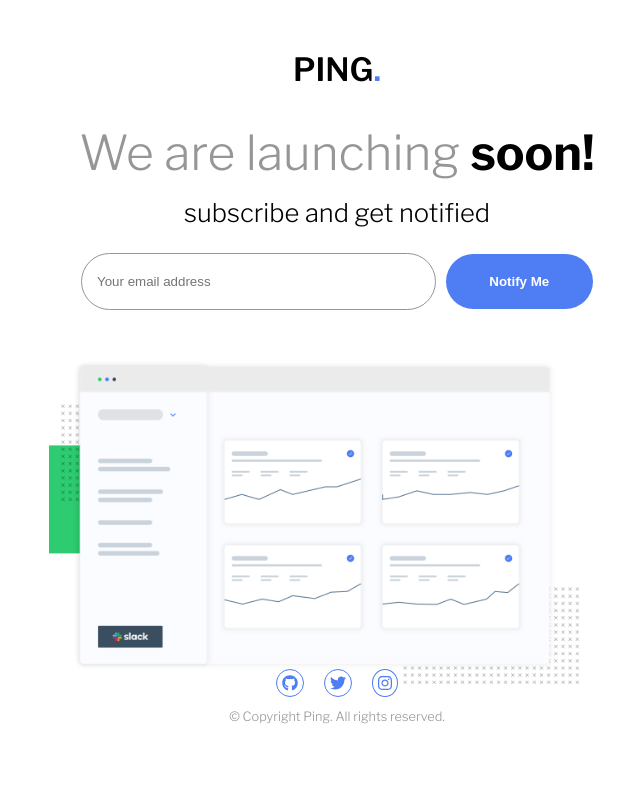
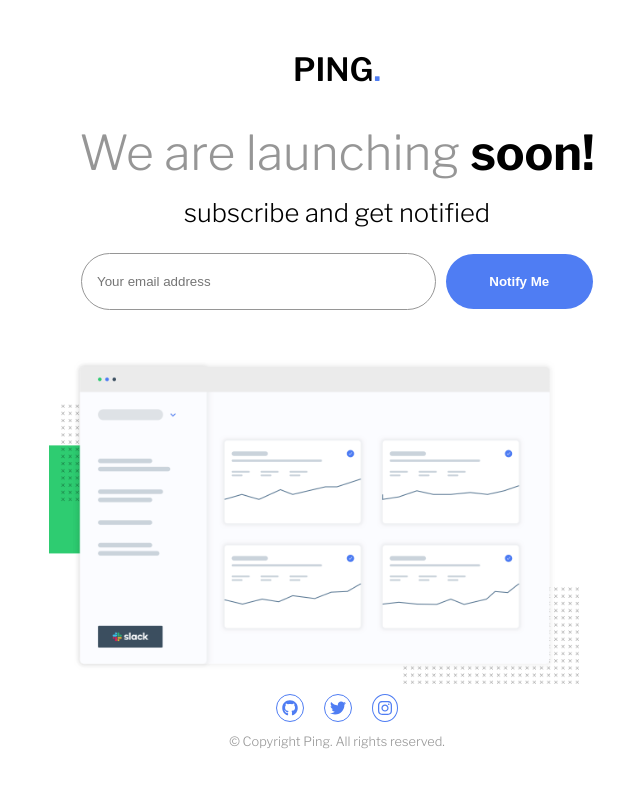
Before and after one commit to KenSparks-Dev/Ping, a React (Create React App) app: page / in a window 1280 px wide. Shown: the top 788 px of the page, without its empty margins (303-943 px from the left). Built offline with nearby package versions, Linux system fonts and the light colour scheme.

Commit message:
ping size update

```diff
--- a/src/css/ContactLinks.scss
+++ b/src/css/ContactLinks.scss
@@ -9,7 +9,7 @@ $copyWriteTextColor:hsl(0, 0%, 59%);
   padding:0;
 }
 .contact{
-  position: relative;
+  position: static;;
   margin-left: auto;
   margin-right: auto;
   left: 0;
```
